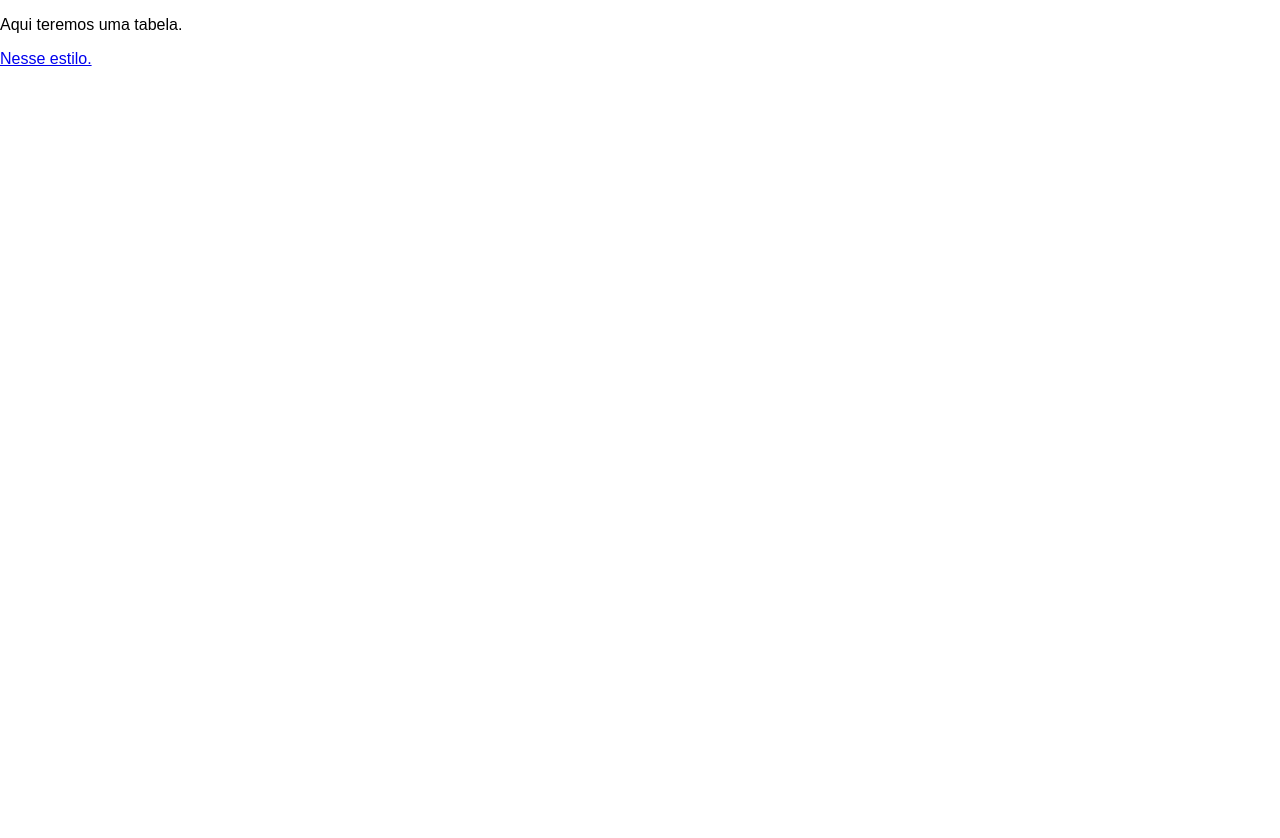
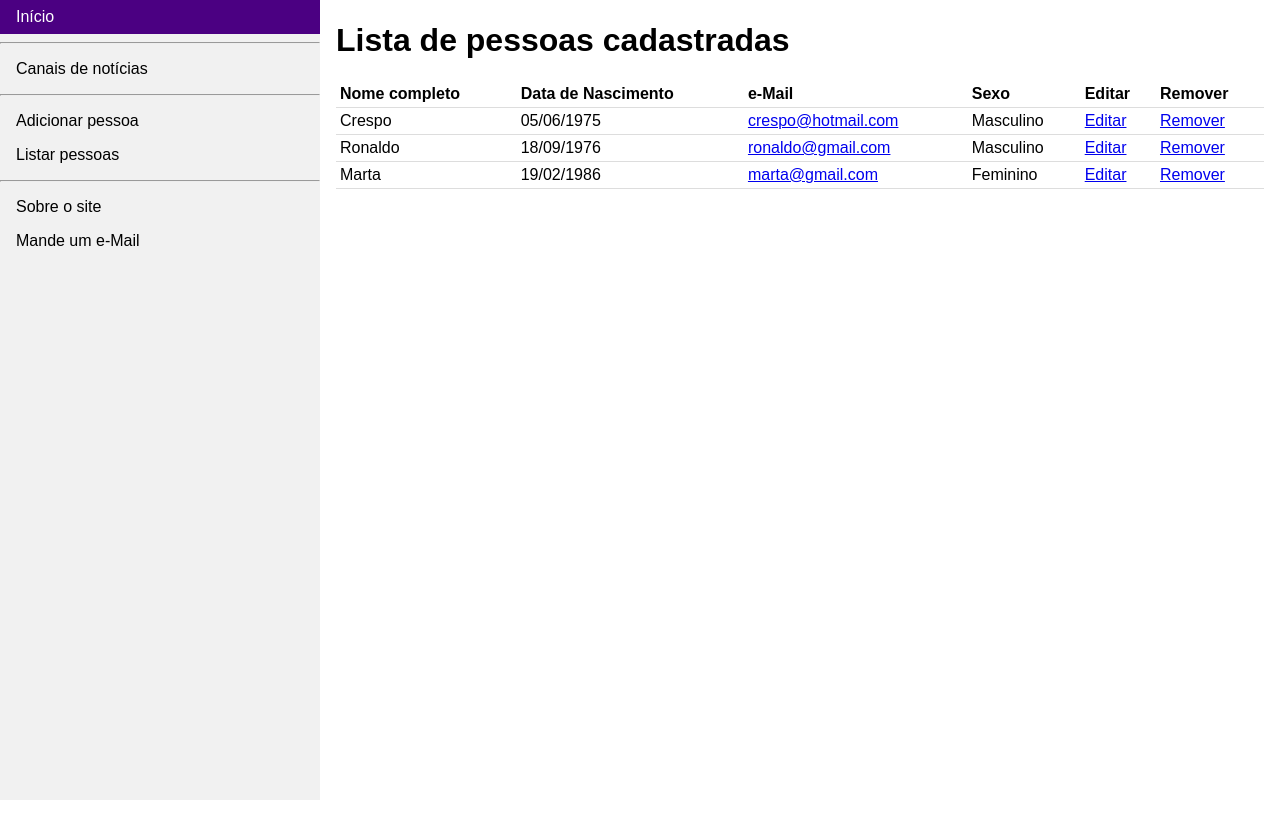
Before and after one commit to JulioGsn/pweb_2020.2_julioGomes, a plain HTML site: page exercicio2/listarPessoas.html in a window 1280 px wide. Before the commit the page ends 800 px from the top, so only its background shows below. Drawn offline with Linux system fonts and the light colour scheme.

Commit message:
Página listarPessoas

```diff
--- a/exercicio2/listarPessoas.html
+++ b/exercicio2/listarPessoas.html
@@ -4,13 +4,59 @@
     <meta charset="UTF-8">
     <meta http-equiv="X-UA-Compatible" content="IE=edge">
     <meta name="viewport" content="width=device-width, initial-scale=1.0">
-    <meta codigoSemana2="forYourEyesOnly">
+    <meta codigoSemana2="1569331148">
     <link rel="stylesheet" href="style/style.css">
-    <title>PWeb - by UmExemplo</title>
+    <title>PWeb - Júlio Gomes</title>
 </head>
 <body>
-	<p>Aqui teremos uma tabela.</p>
-	<p><a href="https://www.w3schools.com/css/tryit.asp?filename=trycss_table_hover">Nesse estilo.</a></p>
+	<ul>
+        <li><a href="index.html">Início</a></li>
+		<hr>
+		<li><a href="noticias.html">Canais de notícias</a></li>
+		<hr>
+		<li><a href="adicionarPessoa.html">Adicionar pessoa</a></li>
+		<li><a href="listarPessoas.html">Listar pessoas</a></li>
+		<hr>
+		<li><a href="sobre.html">Sobre o site</a></li>
+		<li><a href="">Mande um e-Mail</a></li>
+    </ul>
 
+	<div style="margin-left:25%;padding:1px 16px;height:1000px;">
+
+	<h1>Lista de pessoas cadastradas</h1>
+	<table>
+	  <tr>
+		<th>Nome completo</th>
+		<th>Data de Nascimento</th>
+		<th>e-Mail</th>
+		<th>Sexo</th>
+		<th>Editar</th>
+		<th>Remover</th>
+	  </tr>
+	  <tr>
+		<td>Crespo</td>
+		<td>05/06/1975</td>
+		<td><a href="mailto:crespo@hotmail.com">crespo@hotmail.com</a></td>
+		<td>Masculino</td>
+		<td><a href="editarPessoa.html">Editar</a></td>
+		<td><a href="#">Remover</a></td>
+	  </tr>
+	  <tr>
+		<td>Ronaldo</td>
+		<td>18/09/1976</td>
+		<td><a href="mailto:ronaldo@gmail.com">ronaldo@gmail.com</a></td>
+		<td>Masculino</td>
+		<td><a href="editarPessoa.html">Editar</a></td>
+		<td><a href="#">Remover</a></td>
+	  </tr>
+	  <tr>
+		<td>Marta</td>
+		<td>19/02/1986</td>
+		<td><a href="mailto:marta@gmail.com">marta@gmail.com</a></td>
+		<td>Feminino</td>
+		<td><a href="editarPessoa.html">Editar</a></td>
+		<td><a href="#">Remover</a></td>
+	  </tr>
+	</table>
 </body>
 </html>
```
